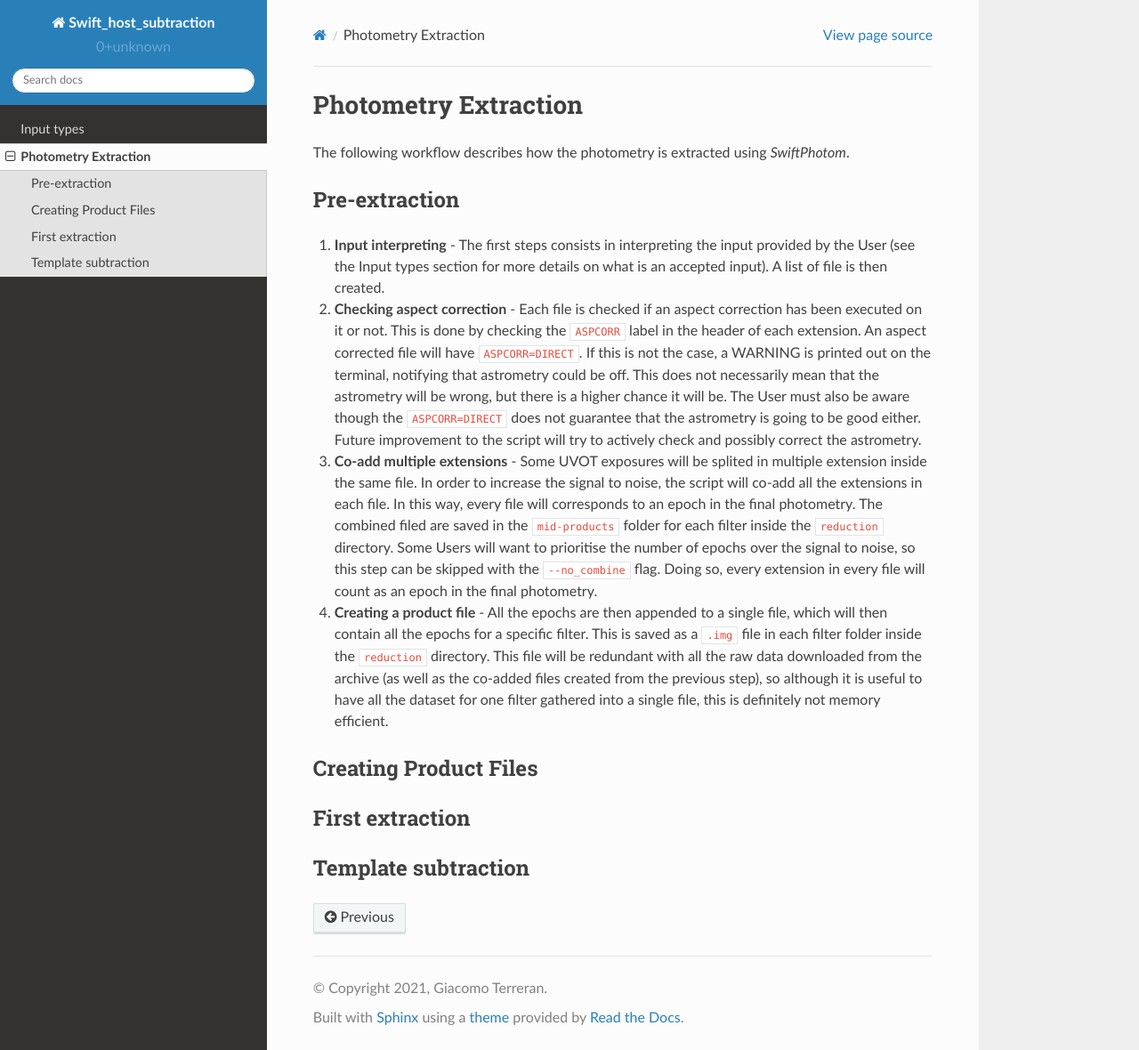
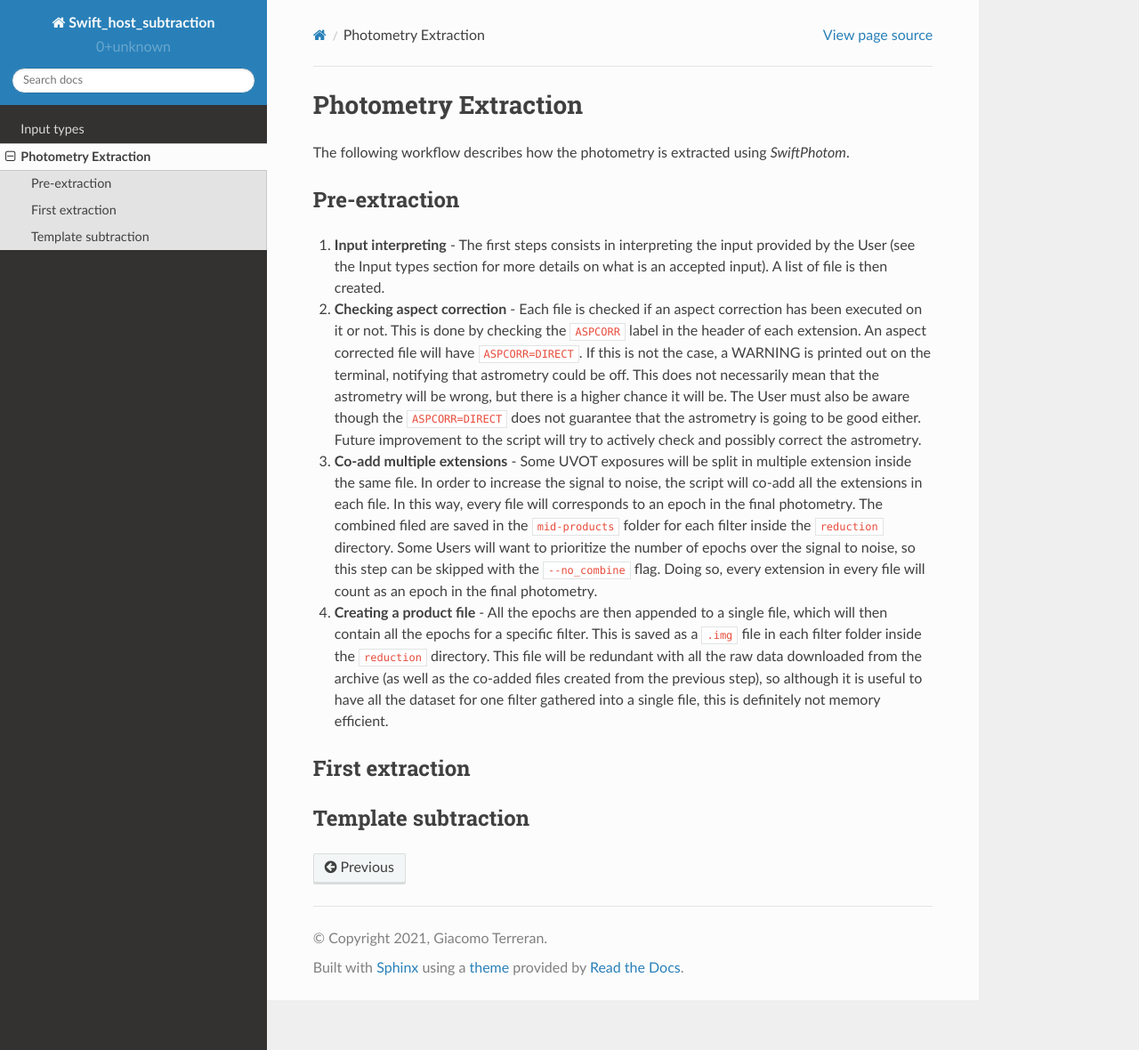
Before and after one commit to gterreran/Swift_host_subtraction, a Sphinx documentation site: the page built from docs/extraction/index.rst, in a window 1280 px wide and 1180 px high. Shown: the whole window at 89% size. Built offline with Sphinx 7.4.7 and the Read the Docs theme 2.0.0, drawn with Linux system fonts in a browser that asks for light colours.

```diff
--- a/docs/extraction/index.rst
+++ b/docs/extraction/index.rst
@@ -10,13 +10,8 @@
 ==============
 #. **Input interpreting** - The first steps consists in interpreting the input provided by the User (see the Input types section for more details on what is an accepted input). A list of file is then created.
 #. **Checking aspect correction** - Each file is checked if an aspect correction has been executed on it or not. This is done by checking the ``ASPCORR`` label in the header of each extension. An aspect corrected file will have ``ASPCORR=DIRECT``. If this is not the case, a WARNING is printed out on the terminal, notifying that astrometry could be off. This does not necessarily mean that the astrometry will be wrong, but there is a higher chance it will be. The User must also be aware though the ``ASPCORR=DIRECT`` does not guarantee that the astrometry is going to be good either. Future improvement to the script will try to actively check and possibly correct the astrometry.
-#. **Co-add multiple extensions** - Some UVOT exposures will be splited in multiple extension inside the same file. In order to increase the signal to noise, the script will co-add all the extensions in each file. In this way, every file will corresponds to an epoch in the final photometry. The combined filed are saved in the ``mid-products`` folder for each filter inside the ``reduction`` directory. Some Users will want to prioritise the number of epochs over the signal to noise, so this step can be skipped with the ``--no_combine`` flag. Doing so, every extension in every file will count as an epoch in the final photometry.
+#. **Co-add multiple extensions** - Some UVOT exposures will be split in multiple extension inside the same file. In order to increase the signal to noise, the script will co-add all the extensions in each file. In this way, every file will corresponds to an epoch in the final photometry. The combined filed are saved in the ``mid-products`` folder for each filter inside the ``reduction`` directory. Some Users will want to prioritize the number of epochs over the signal to noise, so this step can be skipped with the ``--no_combine`` flag. Doing so, every extension in every file will count as an epoch in the final photometry.
 #. **Creating a product file** - All the epochs are then appended to a single file, which will then contain all the epochs for a specific filter. This is saved as a ``.img`` file in each filter folder inside the ``reduction`` directory. This file will be redundant with all the raw data downloaded from the archive (as well as the co-added files created from the previous step), so although it is useful to have all the dataset for one filter gathered into a single file, this is definitely not memory efficient.
-
-======================
-Creating Product Files
-======================
-
 
 
 
```
Also changed, not shown: README.md (+1 -1 lines).
